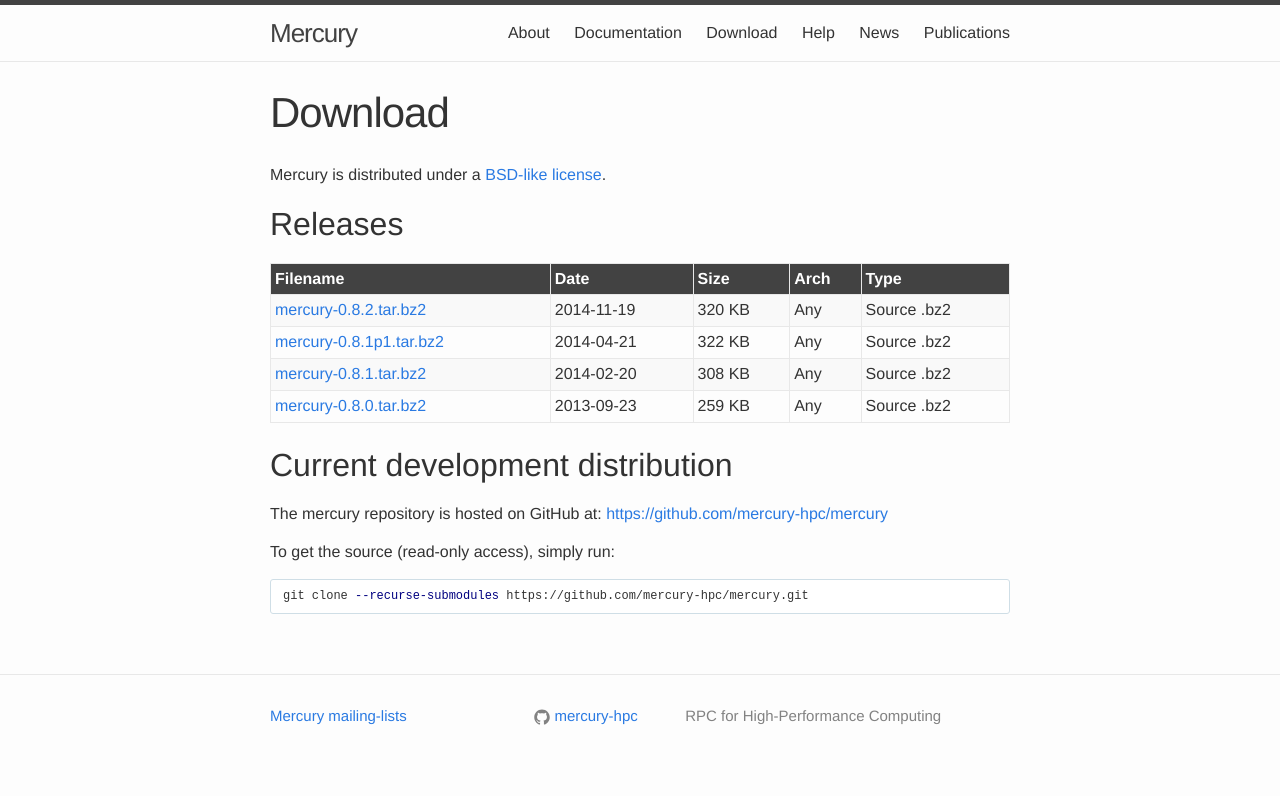
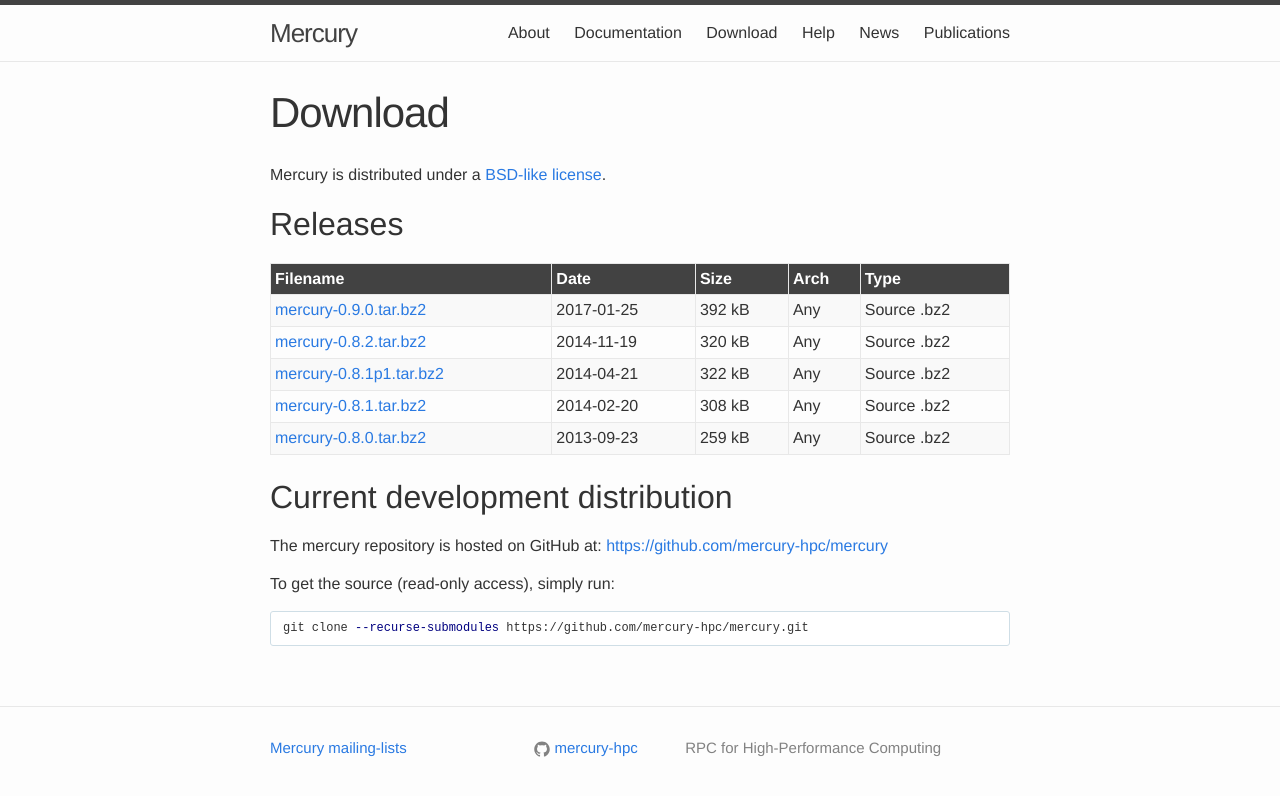
Before and after one commit to Mercury-HPC/Mercury-HPC.github.io, a Jekyll site: the page built from download.md, in a window 1280 px wide. Shown: the top 796 px of the page. Built offline with Jekyll 4.4.1, drawn with Linux system fonts in a browser that asks for light colours; nearby versions of some CDN libraries.

Commit message:
Update download list with 0.9.0 release of mercury

```diff
--- a/download.md
+++ b/download.md
@@ -10,12 +10,14 @@ Mercury is distributed under a [BSD-like license][license].
 
 Filename                           | Date       | Size    | Arch | Type
 ---------------------------------- | ---------- | ------- | ---- | ----
-[mercury-0.8.2.tar.bz2][0.8.2]     | 2014-11-19 | 320 KB  | Any  | Source .bz2
-[mercury-0.8.1p1.tar.bz2][0.8.1p1] | 2014-04-21 | 322 KB  | Any  | Source .bz2
-[mercury-0.8.1.tar.bz2][0.8.1]     | 2014-02-20 | 308 KB  | Any  | Source .bz2
-[mercury-0.8.0.tar.bz2][0.8.0]     | 2013-09-23 | 259 KB  | Any  | Source .bz2
+[mercury-0.9.0.tar.bz2][0.9.0]     | 2017-01-25 | 392 kB  | Any  | Source .bz2
+[mercury-0.8.2.tar.bz2][0.8.2]     | 2014-11-19 | 320 kB  | Any  | Source .bz2
+[mercury-0.8.1p1.tar.bz2][0.8.1p1] | 2014-04-21 | 322 kB  | Any  | Source .bz2
+[mercury-0.8.1.tar.bz2][0.8.1]     | 2014-02-20 | 308 kB  | Any  | Source .bz2
+[mercury-0.8.0.tar.bz2][0.8.0]     | 2013-09-23 | 259 kB  | Any  | Source .bz2
 
 [license]: https://github.com/mercury-hpc/mercury/blob/master/COPYING
+[0.9.0]: ftp://ftp.mcs.anl.gov/pub/mercury/releases/mercury-0.9.0.tar.bz2
 [0.8.2]: ftp://ftp.mcs.anl.gov/pub/mercury/releases/mercury-0.8.2.tar.bz2
 [0.8.1p1]: ftp://ftp.mcs.anl.gov/pub/mercury/releases/mercury-0.8.1p1.tar.bz2
 [0.8.1]: ftp://ftp.mcs.anl.gov/pub/mercury/releases/mercury-0.8.1.tar.bz2
```
